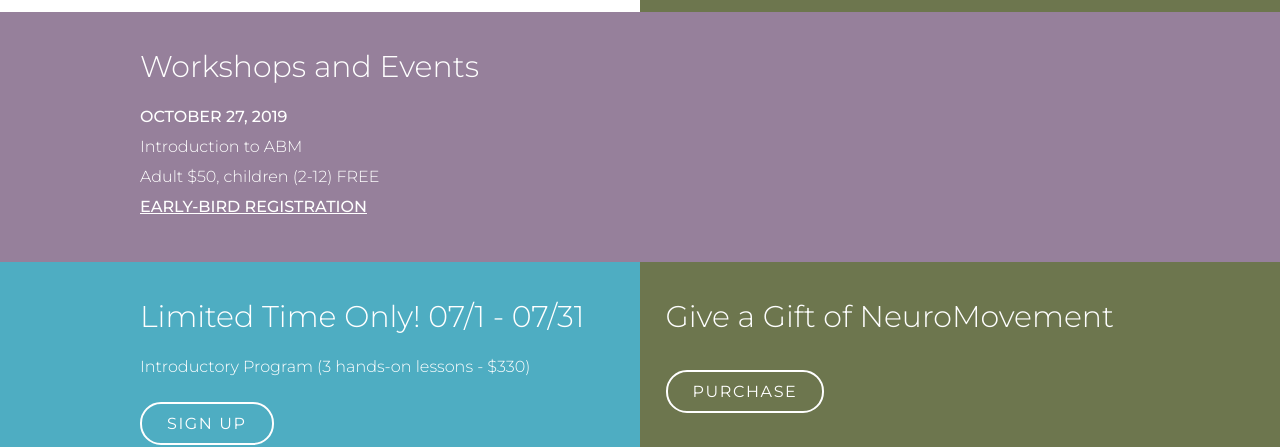
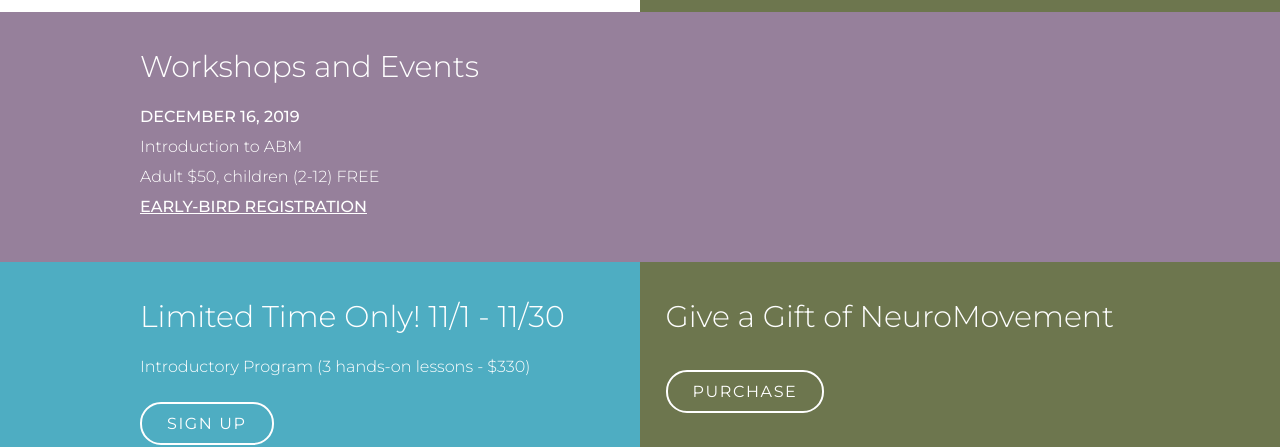
Before and after one commit to marklubarsky/br-web, a Jekyll site: the page built from signup.html, in a window 1280 px wide and 900 px high, scrolled down 769 px. Shown: the part 199-646 px from the top of the window. Built offline with Jekyll 4.4.1, drawn with Linux system fonts in a browser that asks for light colours; nearby versions of some CDN libraries.

Commit message:
Update signup.html

```diff
--- a/signup.html
+++ b/signup.html
@@ -39,14 +39,14 @@ events:
     title: Workshops and Events
     list:
         - title: Introduction to ABM
-          date: OCTOBER 27, 2019
+          date: DECEMBER 16, 2019
           description: Adult $50, children (2-12) FREE
           action:
             call: EARLY-BIRD REGISTRATION
             link: signup.html
 
 promotion:
-    title: Limited Time Only! 07/1 - 07/31
+    title: Limited Time Only! 11/1 - 11/30
     action:
         title: Introductory Program (3 hands-on lessons - $330)
         call: SIGN UP
```
